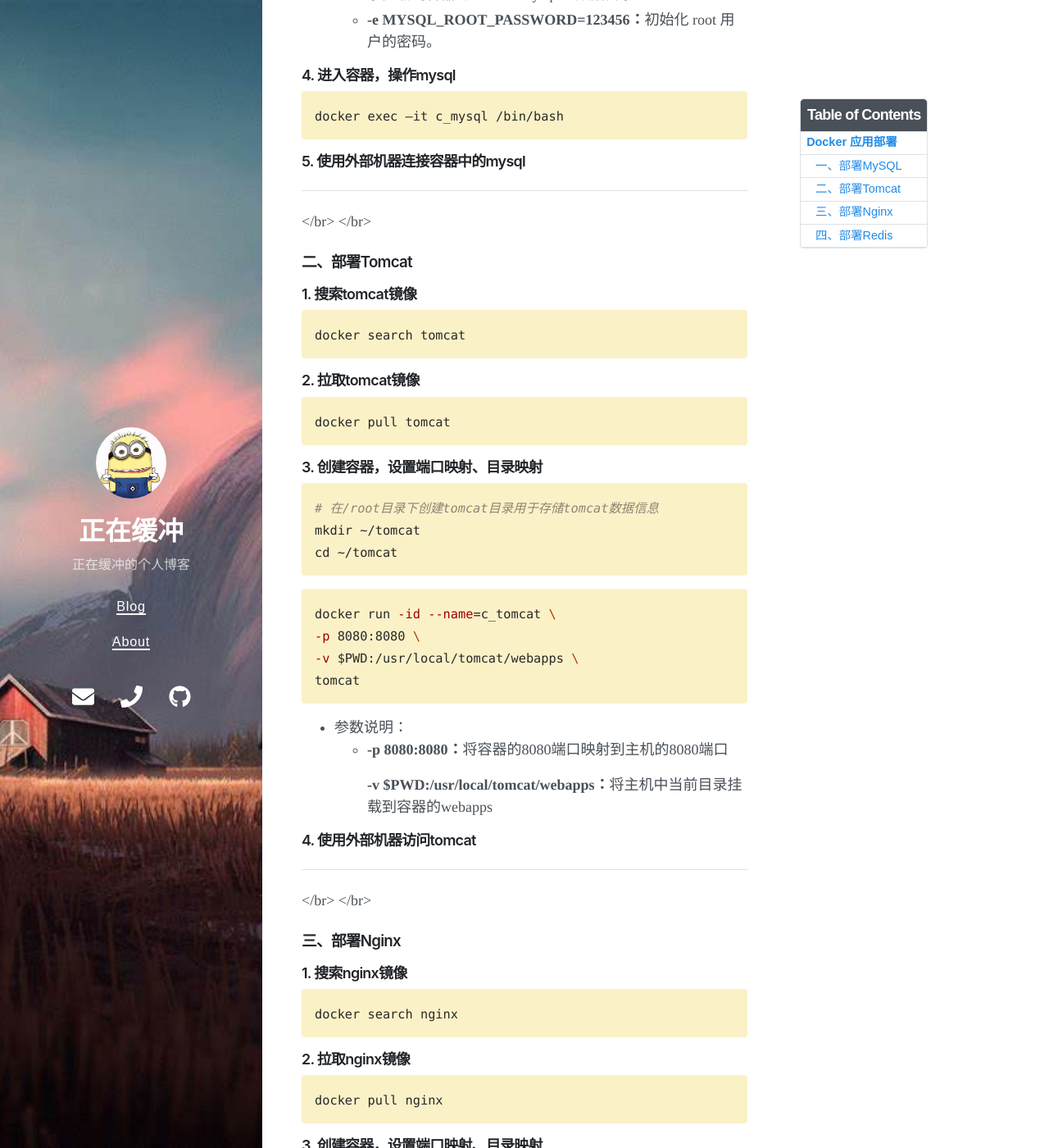
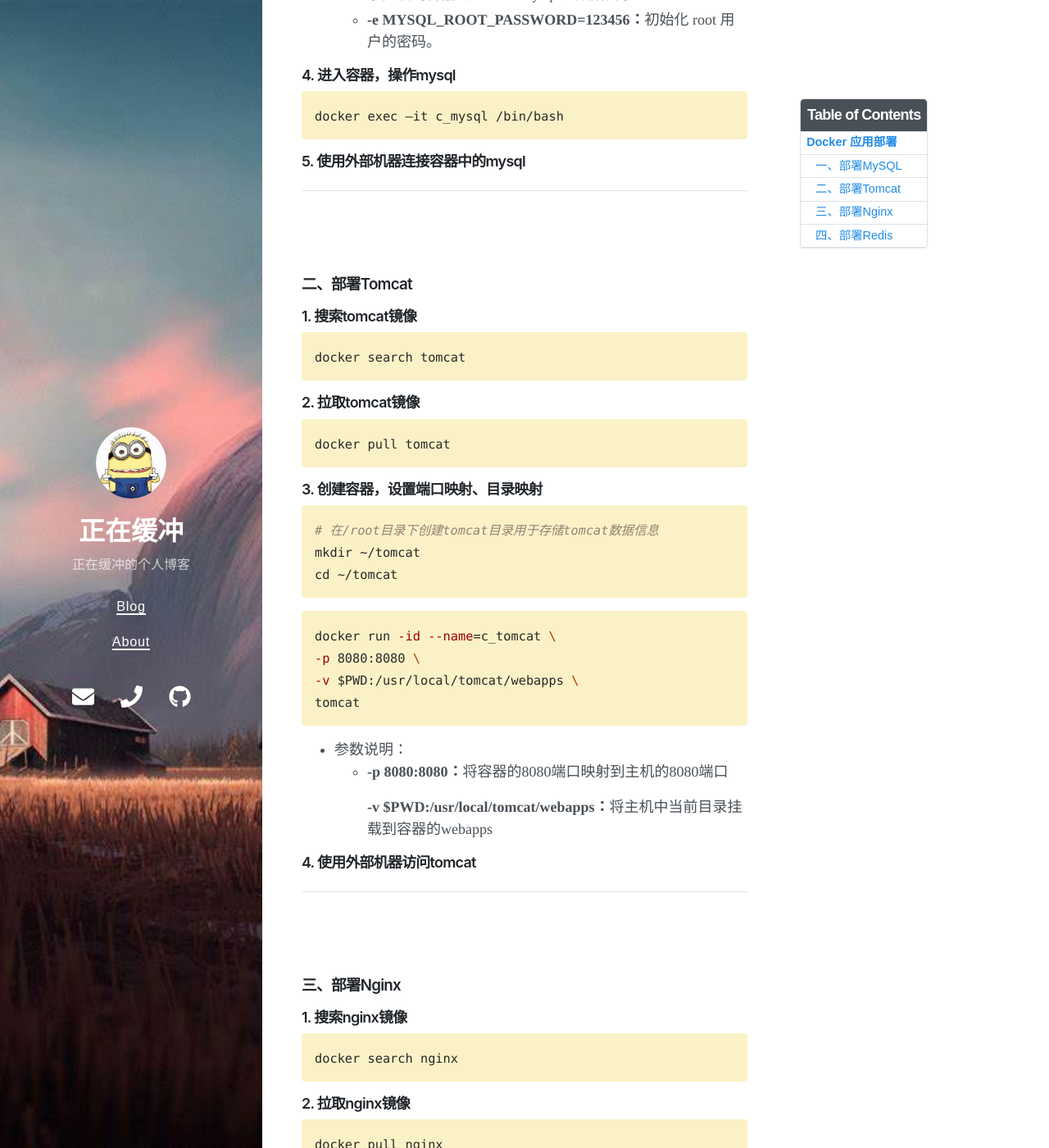
Before and after one commit to Zzhc3321/personal-blog.github.io, a Jekyll site: the page built from _posts/2022-02-12-docker应用部署.md, in a window 1280 px wide and 1400 px high, scrolled down 1123 px. Shown: the whole window at 82% size. Built offline with Jekyll 4.4.1, drawn with Linux system fonts in a browser that asks for light colours; nearby versions of some CDN libraries; some of the changed text lies outside the part shown.

Commit message:
修改文件: _posts/2022-02-12-docker应用部署.md

```diff
--- a/_posts/2022-02-12-docker应用部署.md
+++ b/_posts/2022-02-12-docker应用部署.md
@@ -61,8 +61,8 @@ docker exec –it c_mysql /bin/bash
 
 ***
 
-</br>
-</br>
+<br>
+<br>
 
 
 
@@ -120,8 +120,8 @@ tomcat
 
 ***
 
-</br>
-</br>
+<br>
+<br>
 
 
 
@@ -215,8 +215,8 @@ nginx
 
 ***
 
-</br>
-</br>
+<br>
+<br>
 
 
 
@@ -251,5 +251,5 @@ docker run -id --name=c_redis -p 6379:6379 redis:5.0
 
 ***
 
-</br>
-</br>
+<br>
+<br>
```
